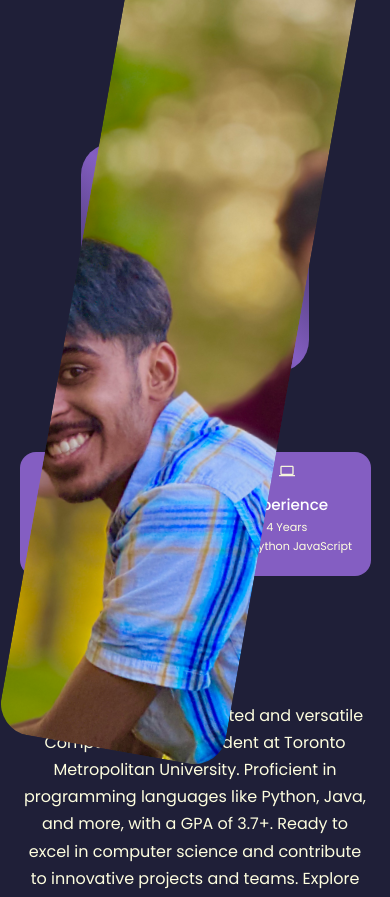
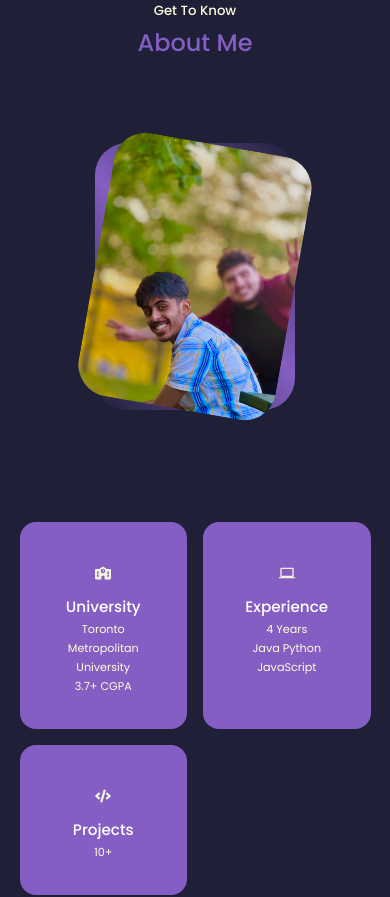
Before and after one commit to Kyoko522/Portfolio-website, a Next.js app: page / in a window 390 px wide. Shown: the part 940-1837 px from the top of the page. Built offline with nearby package versions, Linux system fonts and the light colour scheme.

Commit message:
about section image formated correctly

```diff
--- a/components/about/About.jsx
+++ b/components/about/About.jsx
@@ -8,7 +8,7 @@ import { FaCode } from "react-icons/fa";
 
 export default function About() {
     const [currentImageIndex, setCurrentImageIndex] = useState(0);
-    const images = [`/assets/sheel.png`, `/assets/sheel2.png`, `/assets/sheel3.png`, `/assets/sheel4.png`]; // Adding more images
+    const images = [`/assets/sheel.png`, `/assets/sheel2.png`, `/assets/sheel3.png`]; // Adding more images
 
     const handleImageClick = () => {
         console.log('Image clicked');
@@ -24,7 +24,7 @@ export default function About() {
 
                 <div className='about__me' onClick={handleImageClick}>
                     <div className='about__me-image'>
-                        <Image src={images[currentImageIndex]} alt={`Sheel About ${currentImageIndex + 1}`} width='1000' height='1000'/>
+                        <Image src={images[currentImageIndex]} alt={`Sheel About ${currentImageIndex + 1}`} width={3024} height={4032}/>
                         {/* <img src={Sheel} alt='Sheel About Image' /> */}
                     </div>
                 </div>
--- a/components/about/about.css
+++ b/components/about/about.css
@@ -2,25 +2,34 @@
     display: grid;
     grid-template-columns: 35% 50%;
     gap: 15%;
+    align-items: center; /* Center-align vertically */
 }
 
 .about__me {
     width: 100%;
-    aspect-ratio: 1/1;
+    max-width: 300px; /* Limit the maximum width */
+    aspect-ratio: 3/4; /* Match the aspect ratio of the images (3024x4032 = 3:4) */
     border-radius: 2rem;
-    background: linear-gradient(45deg,
-            transparent,
-            var(--color-primary),
-            transparent);
+    background: linear-gradient(45deg, transparent, var(--color-primary), transparent);
     display: grid;
     place-items: center;
+    margin: 0 auto; /* Center-align horizontally */
+    overflow: visible; /* hiddwn -> Prevent overflow for consistent sizing */
+                       /* visibale -> let the additional part that is overlapping to be seen  */
 }
 
 .about__me-image {
+    width: 100%; /* Fill the parent container */
+    height: 100%; /* Match the height to the container */
     border-radius: 2rem;
     overflow: hidden;
     transform: rotate(10deg);
-    transition: var(--transition);
+    transition: transform 0.3s ease-in-out; /* Smooth hover effect */
+}
+
+.about__me-image img {
+    width: 100%; /* Scale the image responsively */
+    height: auto; /* Maintain aspect ratio */
 }
 
 .about__me-image:hover {
@@ -37,7 +46,7 @@
     background: var(--color-primary);
     border: 1px solid transparent;
     border-radius: 1rem;
-    padding: 2 rem;
+    padding: 2rem;
     text-align: center;
 }
 
@@ -49,9 +58,9 @@
 }
 
 .about__icon {
-   color: beige;
-   margin: 5px;
-   margin-top: 10px;
+    color: beige;
+    margin: 5px;
+    margin-top: 10px;
 }
 
 .about__card h5 {
@@ -66,40 +75,40 @@
 
 .about__content {
     margin: 2rem 0 2.6rem;
-    color: var();
 }
 
 .about__content p {
-    margin-top: 2rem;
-    margin-bottom: 2rem;
+    margin: 1rem 0;
     color: var(--color-light);
-    align-items: center;
-    margin-bottom: 10px;
+    text-align: justify;
 }
 
 .about__text {
     text-align: center;
-    /* Center-align the text */
 }
 
 .about__text .btn {
     display: inline-block;
-    /* Make the button a block element */
     margin-top: 1rem;
-    /* Adjust the top margin as needed */
 }
 
-
-/* Making it resposive for tablets */
+/* Making it responsive for tablets */
 @media screen and (max-width: 1028px) {
     .about__container {
         grid-template-columns: 1fr;
-        gap: 0;
+        gap: 2rem;
+        text-align: center;
     }
 
     .about__me {
-        width: 50%;
+        width: 60%;
+        max-width: 250px;
         margin: 2rem auto 4rem;
+    }
+
+    .about__me-image {
+        height: auto; /* Allow dynamic height */
+        max-width: 100%;
     }
 
     .about__content p {
@@ -107,11 +116,17 @@
     }
 }
 
-/* Making it resposive for mobile */
+/* Making it responsive for mobile */
 @media screen and (max-width: 600px) {
     .about__me {
-        width: 65%;
+        width: 70%;
+        max-width: 200px;
         margin: 0 auto 3rem;
+    }
+
+    .about__me-image {
+        height: auto;
+        max-width: 100%;
     }
 
     .about__cards {
```
